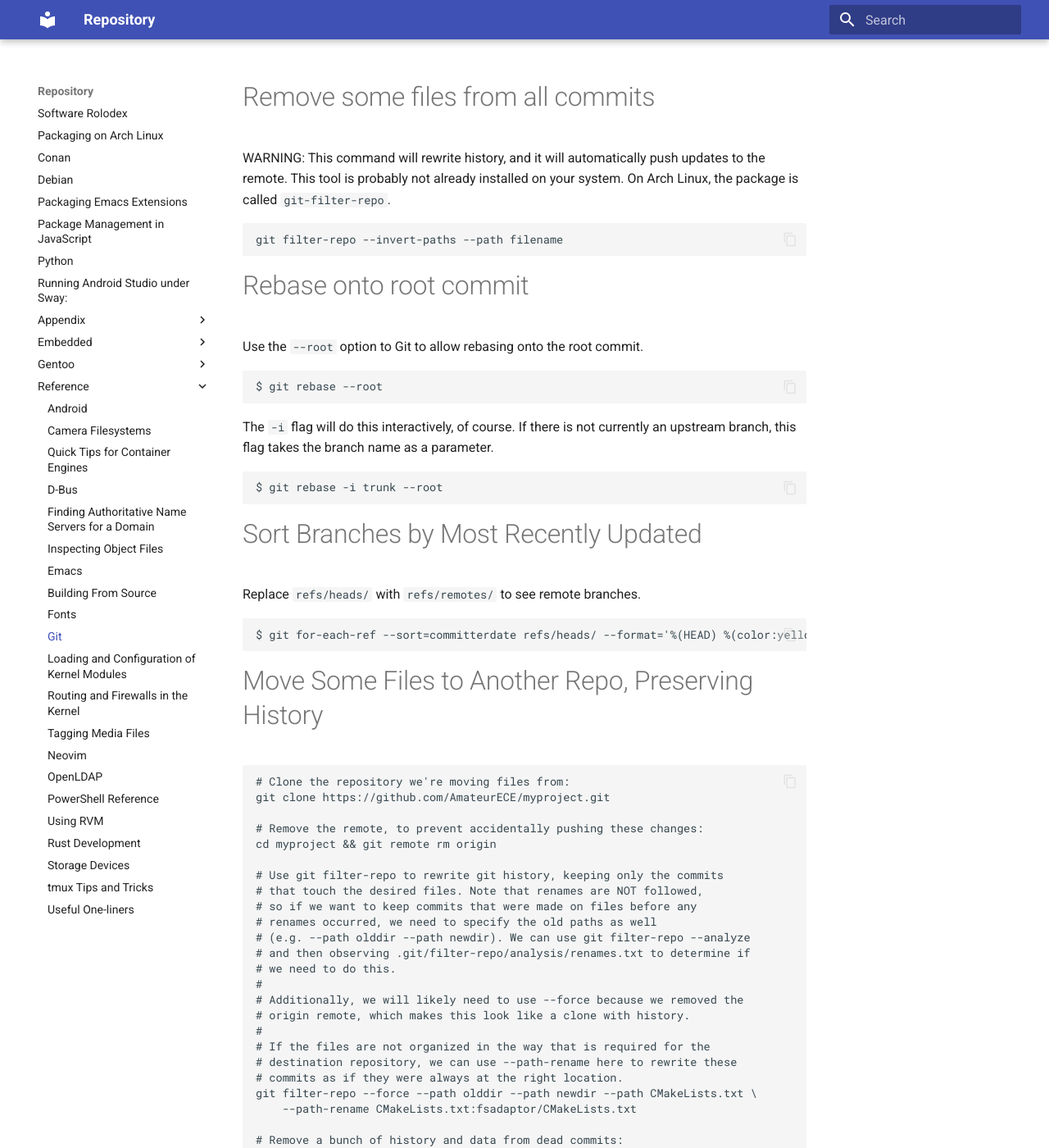
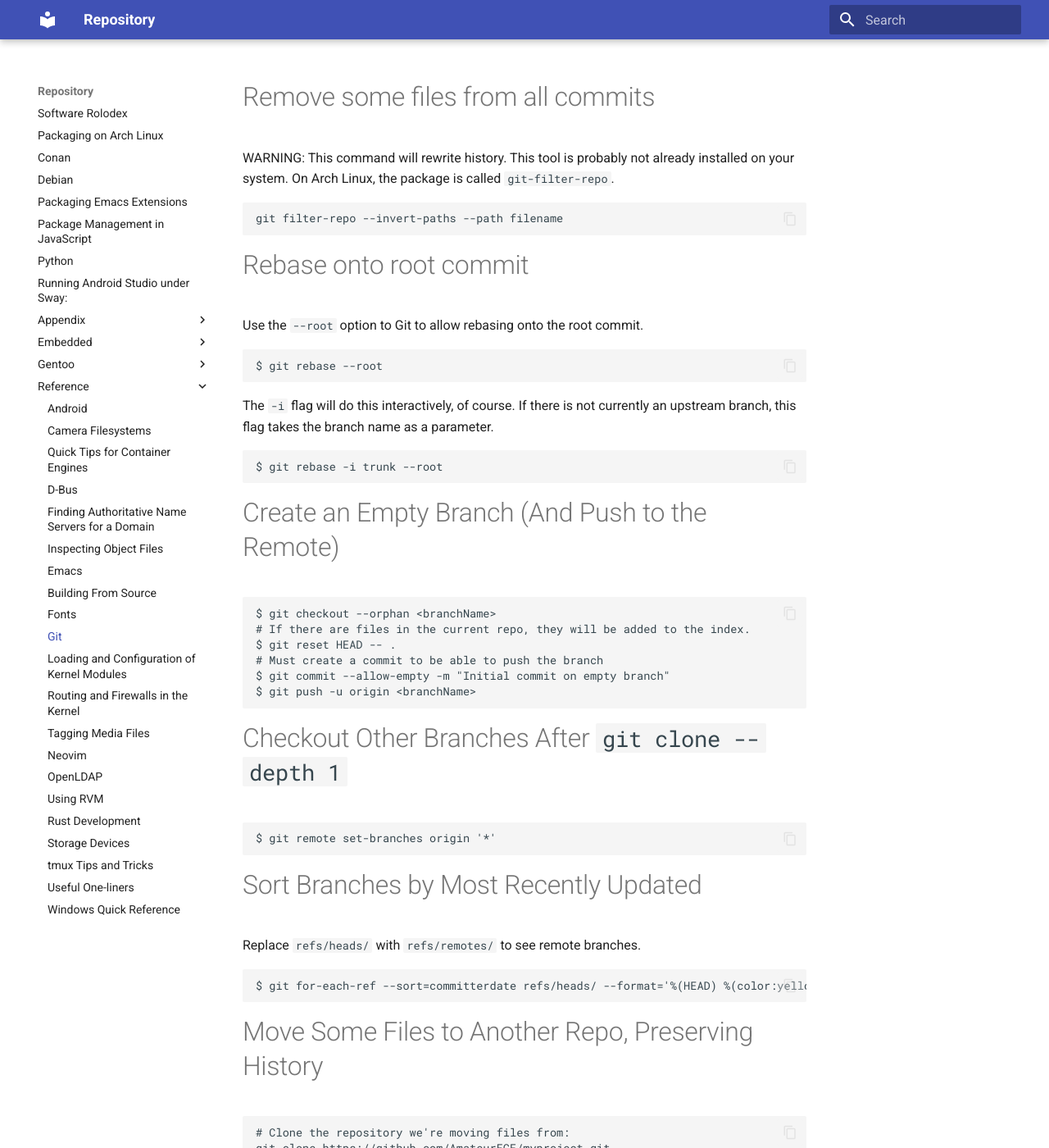
Before and after one commit to AmateurECE/twardyece-repository, an MkDocs documentation site: the page built from docs/Reference/Git.md, in a window 1280 px wide and 1400 px high. Shown: the whole window at 82% size. Built offline with MkDocs 1.6.1 and Material for MkDocs 9.7.7, drawn with Linux system fonts in a browser that asks for light colours.

Commit message:
Update Git and Windows reference docs

````diff
--- a/docs/Reference/Git.md
+++ b/docs/Reference/Git.md
@@ -4,9 +4,9 @@ title: Git
 
 # Remove some files from all commits
 
-WARNING: This command will rewrite history, and it will automatically push
-updates to the remote. This tool is probably not already installed on your
-system. On Arch Linux, the package is called `git-filter-repo`.
+WARNING: This command will rewrite history. This tool is probably not already
+installed on your system. On Arch Linux, the package is called
+`git-filter-repo`.
 
 ```bash-session
 git filter-repo --invert-paths --path filename
@@ -25,6 +25,23 @@ an upstream branch, this flag takes the branch name as a parameter.
 
 ```bash-session
 $ git rebase -i trunk --root
+```
+
+# Create an Empty Branch (And Push to the Remote)
+
+```
+$ git checkout --orphan <branchName>
+# If there are files in the current repo, they will be added to the index.
+$ git reset HEAD -- .
+# Must create a commit to be able to push the branch
+$ git commit --allow-empty -m "Initial commit on empty branch"
+$ git push -u origin <branchName>
+```
+
+# Checkout Other Branches After `git clone --depth 1`
+
+```
+$ git remote set-branches origin '*'
 ```
 
 # Sort Branches by Most Recently Updated
````
Also changed, not shown: docs/Reference/Powershell.md (deleted, +0 -16 lines), docs/Reference/Windows.md (added, +46 -0 lines).
